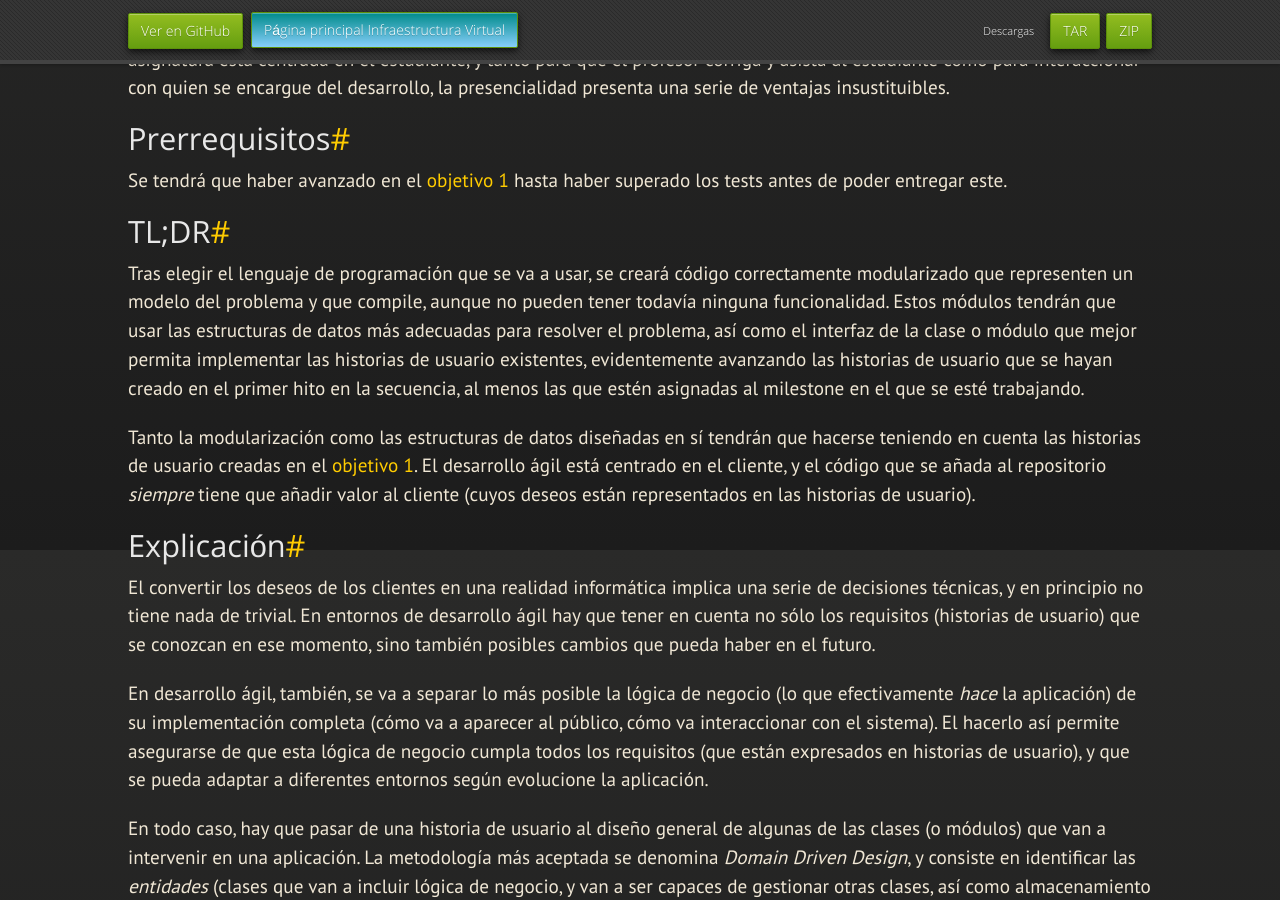
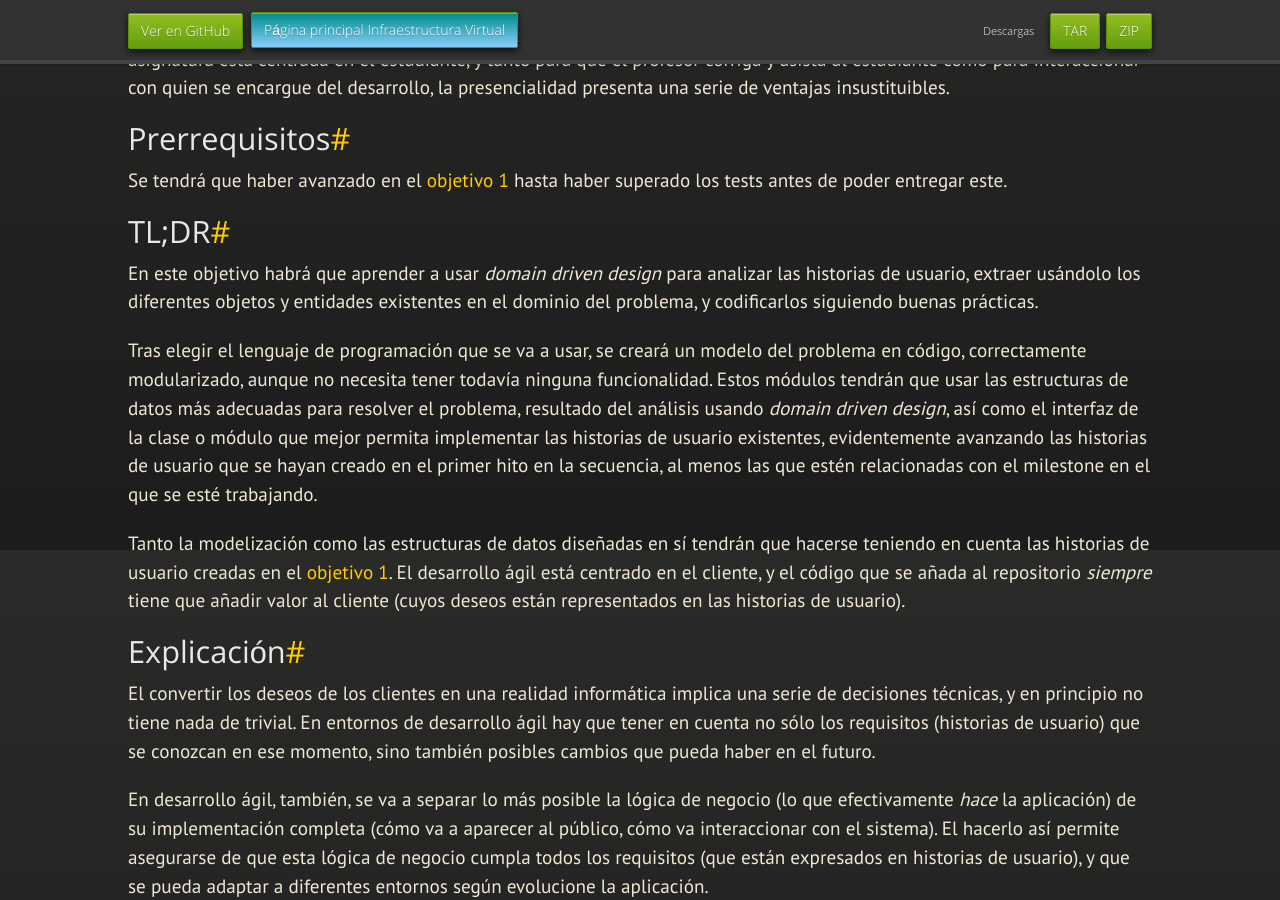
Before and after one commit to JJ/IV, a Jekyll site: the page built from documentos/proyecto/2.Modelo.md, in a window 1280 px wide and 900 px high, scrolled down 350 px. Built offline with Jekyll 4.4.1, drawn with Linux system fonts in a browser that asks for light colours; nearby versions of some CDN libraries; some web fonts are replaced; our own code applies the rules of GitHub Pages for plain Markdown files.

Commit message:
Sync documentos/proyecto/2.Modelo.md de master a gh-pages

```diff
--- a/documentos/proyecto/2.Modelo.md
+++ b/documentos/proyecto/2.Modelo.md
@@ -26,16 +26,22 @@ haber superado los tests antes de poder entregar este.
 
 ## TL;DR
 
-Tras elegir el lenguaje de programación que se va a usar, se creará código
-correctamente modularizado que representen un modelo del problema y que
-compile, aunque no pueden tener todavía ninguna funcionalidad. Estos módulos
-tendrán que usar las estructuras de datos más adecuadas para resolver el
-problema, así como el interfaz de la clase o módulo que mejor permita
-implementar las historias de usuario existentes, evidentemente avanzando las
-historias de usuario que se hayan creado en el primer hito en la secuencia, al
-menos las que estén asignadas al milestone en el que se esté trabajando.
+En este objetivo habrá que aprender a usar *domain driven design* para analizar
+las historias de usuario, extraer usándolo los diferentes objetos y entidades
+existentes en el dominio del problema, y codificarlos siguiendo buenas
+prácticas.
 
-Tanto la modularización como las estructuras de datos diseñadas en sí tendrán
+Tras elegir el lenguaje de programación que se va a usar, se creará un modelo
+del problema en código, correctamente modularizado, aunque no necesita tener
+todavía ninguna funcionalidad. Estos módulos tendrán que usar las estructuras de
+datos más adecuadas para resolver el problema, resultado del análisis usando
+*domain driven design*, así como el interfaz de la clase o módulo que mejor
+permita implementar las historias de usuario existentes, evidentemente avanzando
+las historias de usuario que se hayan creado en el primer hito en la secuencia,
+al menos las que estén relacionadas con el milestone en el que se esté
+trabajando.
+
+Tanto la modelización como las estructuras de datos diseñadas en sí tendrán
 que hacerse teniendo en cuenta las historias de usuario creadas en el [objetivo
 1](1.Infraestructura). El desarrollo ágil está centrado en el cliente, y el
 código que se añada al repositorio *siempre* tiene que añadir valor al cliente
```
